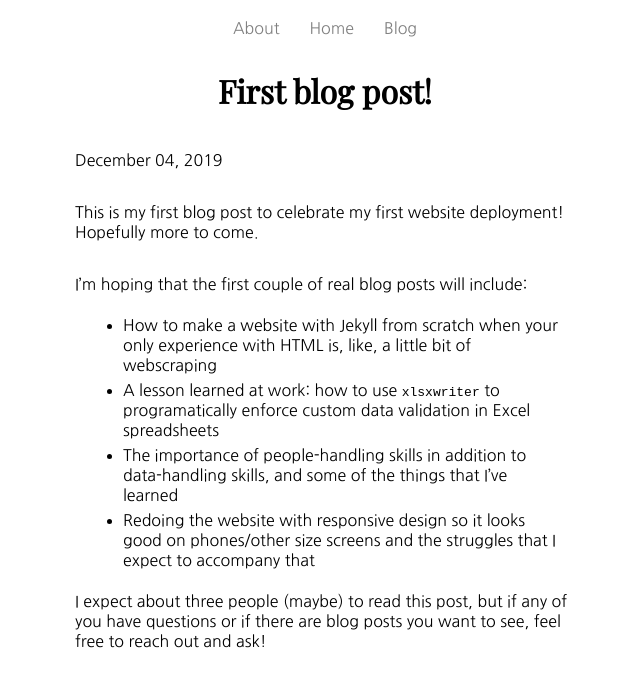
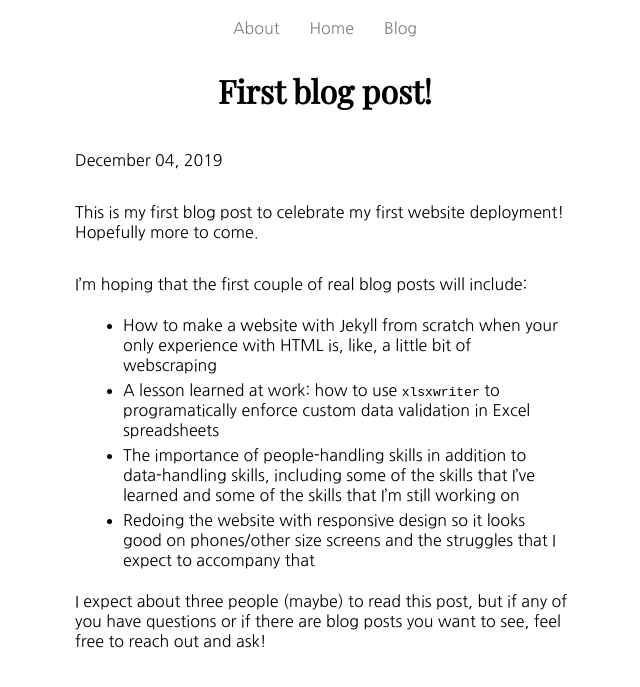
Before and after one commit to sam-hoffman/website, a Jekyll site: the page built from _posts/2019-12-04-first-post.md, in a window 1280 px wide. Shown: the top 687 px of the page, without its empty margins (315-955 px from the left). Built offline with Jekyll 4.4.1, drawn with Linux system fonts in a browser that asks for light colours.

Commit message:
updated blog text

```diff
--- a/_posts/2019-12-04-first-post.md
+++ b/_posts/2019-12-04-first-post.md
@@ -10,7 +10,7 @@ This is my first blog post to celebrate my first website deployment! Hopefully m
 I'm hoping that the first couple of real blog posts will include:
   * How to make a website with Jekyll from scratch when your only experience with HTML is, like, a little bit of webscraping
   * A lesson learned at work: how to use `xlsxwriter` to programatically enforce custom data validation in Excel spreadsheets
-  * The importance of people-handling skills in addition to data-handling skills, and some of the things that I've learned
+  * The importance of people-handling skills in addition to data-handling skills, including some of the skills that I've learned and some of the skills that I'm still working on
   * Redoing the website with responsive design so it looks good on phones/other size screens and the struggles that I expect to accompany that
 
 I expect about three people (maybe) to read this post, but if any of you have questions or if there are blog posts you want to see, feel free to reach out and ask!
```
